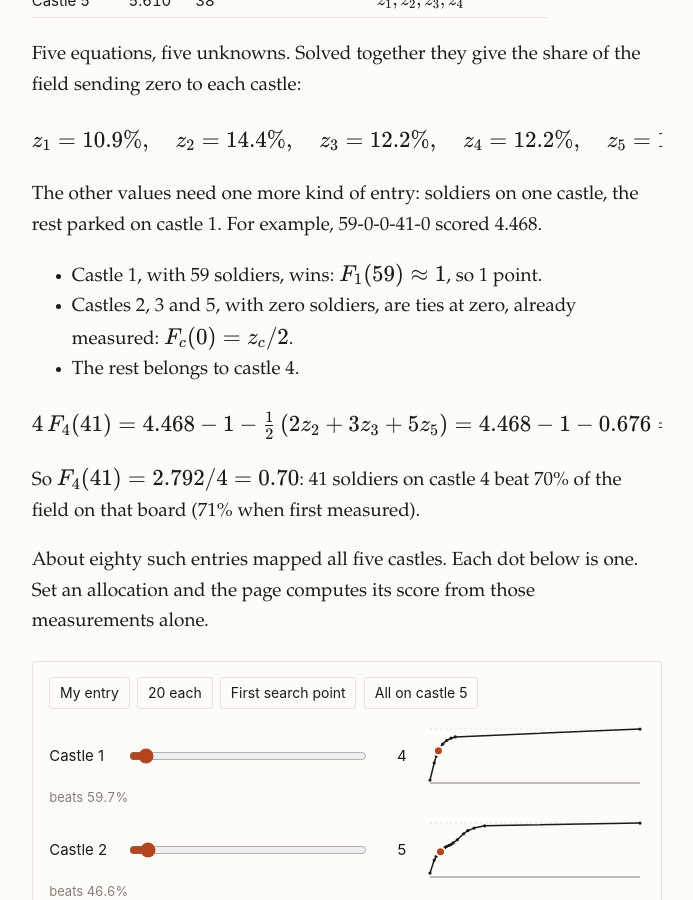
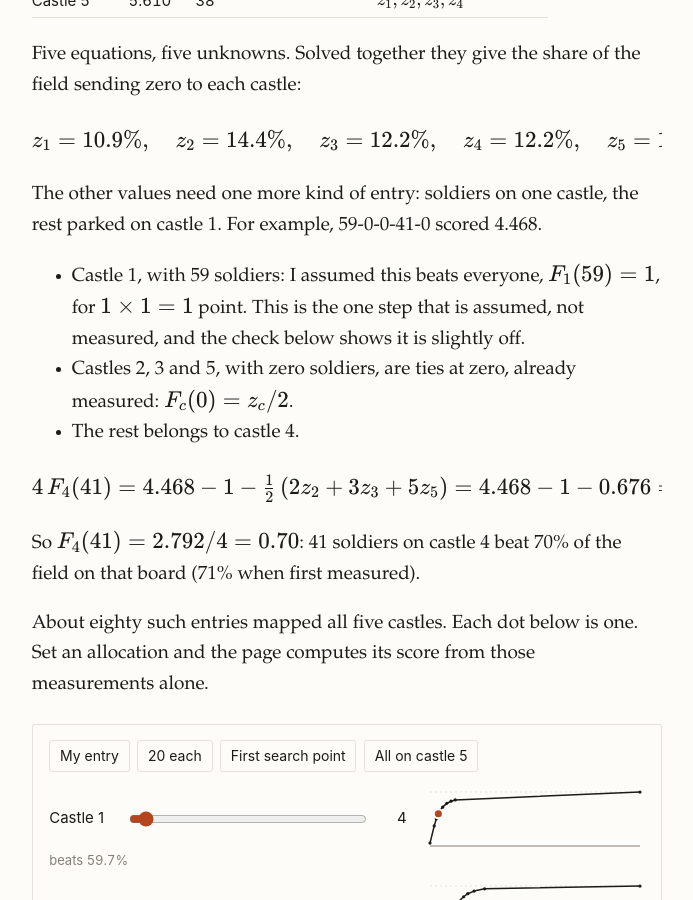
Before and after one commit to kinshu0/kinshu0.github.io, a Jekyll site: the page built from _posts/2026-11-22-castle-challenge.markdown, in a window 1280 px wide and 900 px high, scrolled down 4422 px. Shown: the whole window, without its empty margins (293-986 px from the left). Built offline with Jekyll 4.4.1, drawn with Linux system fonts in a browser that asks for light colours.

Commit message:
Castle post: mark the castle 1 leg as an assumption
Co-Authored-By: Claude Fable 5.2 <noreply@anthropic.com>

```diff
--- a/_posts/2026-11-22-castle-challenge.markdown
+++ b/_posts/2026-11-22-castle-challenge.markdown
@@ -95,7 +95,7 @@ $$
 
 The other values need one more kind of entry: soldiers on one castle, the rest parked on castle 1. For example, 59-0-0-41-0 scored 4.468.
 
-- Castle 1, with 59 soldiers, wins: $$F_1(59) \approx 1$$, so 1 point.
+- Castle 1, with 59 soldiers: I assumed this beats everyone, $$F_1(59) = 1$$, for $$1 \times 1 = 1$$ point. This is the one step that is assumed, not measured, and the check below shows it is slightly off.
 - Castles 2, 3 and 5, with zero soldiers, are ties at zero, already measured: $$F_c(0) = z_c / 2$$.
 - The rest belongs to castle 4.
 
```
